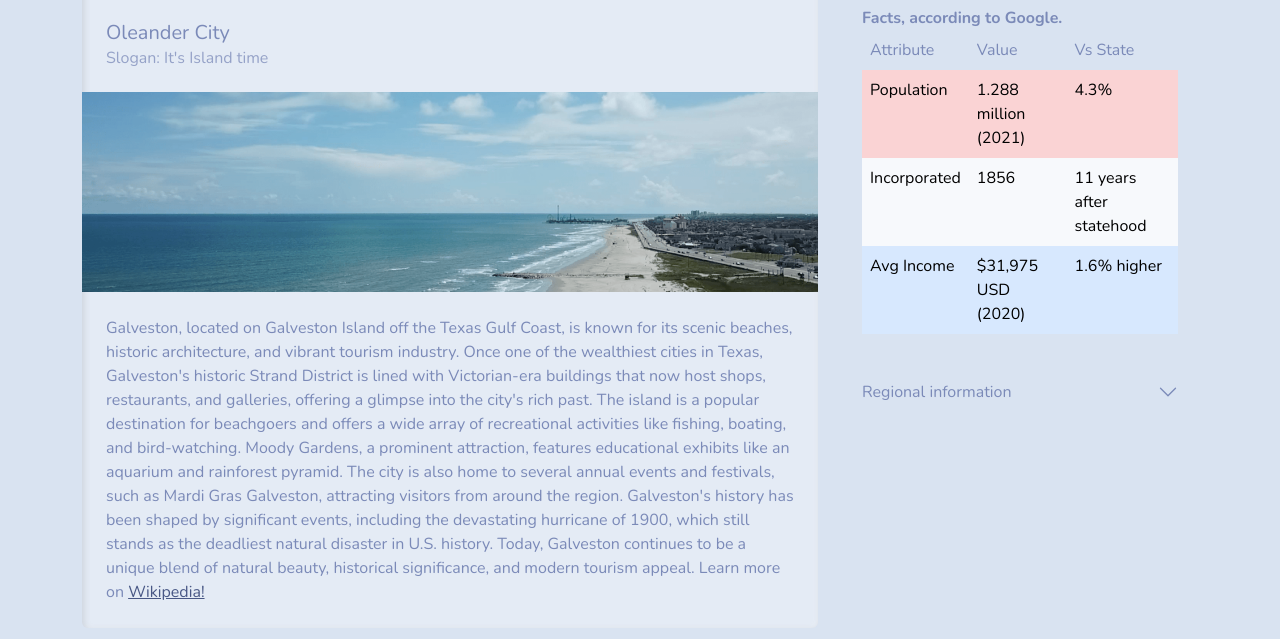
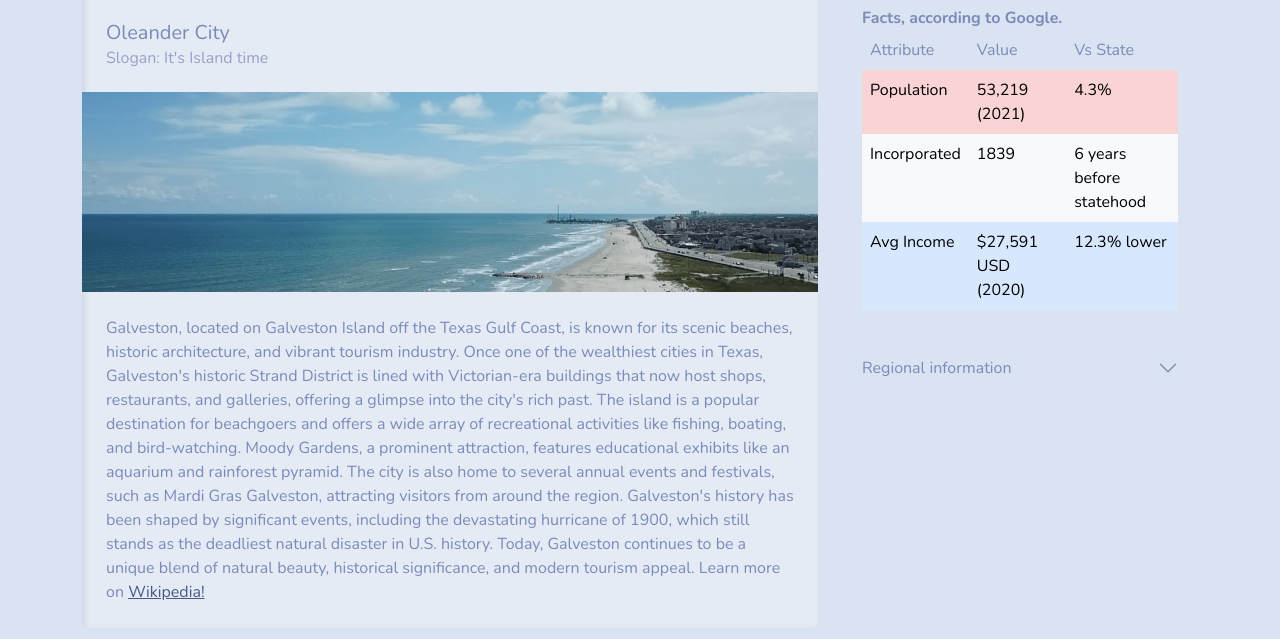
Before and after one commit to travisreed-dfw/texasstatedemo, a plain HTML site: page assets/html/city-galveston.html in a window 1280 px wide. Shown: the part 135-774 px from the top of the page. Drawn offline with nearby package versions, Linux system fonts and the light colour scheme.

Commit message:
Updated demographics

```diff
--- a/assets/html/city-galveston.html
+++ b/assets/html/city-galveston.html
@@ -173,20 +173,20 @@
                                         <tbody>
                                             <tr class="table-danger">
                                                 <td>Population</td>
-                                                <td>1.288 million (2021)</td>
+                                                <td>53,219 (2021)</td>
                                                 <td>4.3%</td>
                                             </tr>
                                             <tr class="table-secondary">
                                                 <td>Incorporated</td>
-                                                <td>1856</td>
+                                                <td>1839</td>
                                                 <td>
-                                                    11 years after statehood
+                                                    6 years before statehood
                                                 </td>
                                             </tr>
                                             <tr class="table-primary">
                                                 <td>Avg Income</td>
-                                                <td>$31,975 USD (2020)</td>
-                                                <td>1.6% higher</td>
+                                                <td>$27,591 USD (2020)</td>
+                                                <td>12.3% lower</td>
                                             </tr>
                                         </tbody>
                                     </table>
```
Also changed, not shown: assets/html/city-austin.html (+5 -5 lines), assets/html/city-houston.html (+5 -5 lines), assets/html/city-san-antonio.html (+5 -5 lines).
